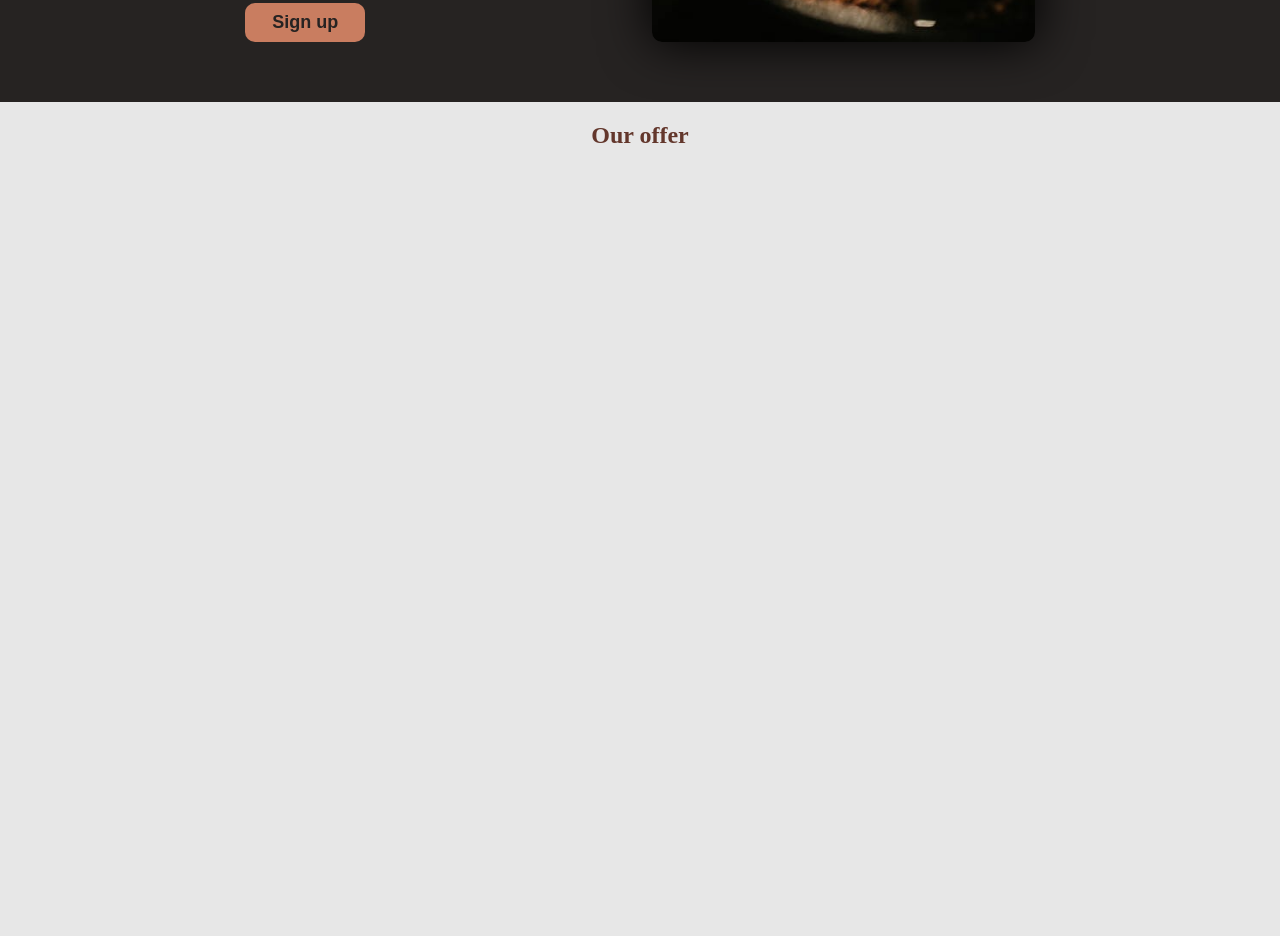
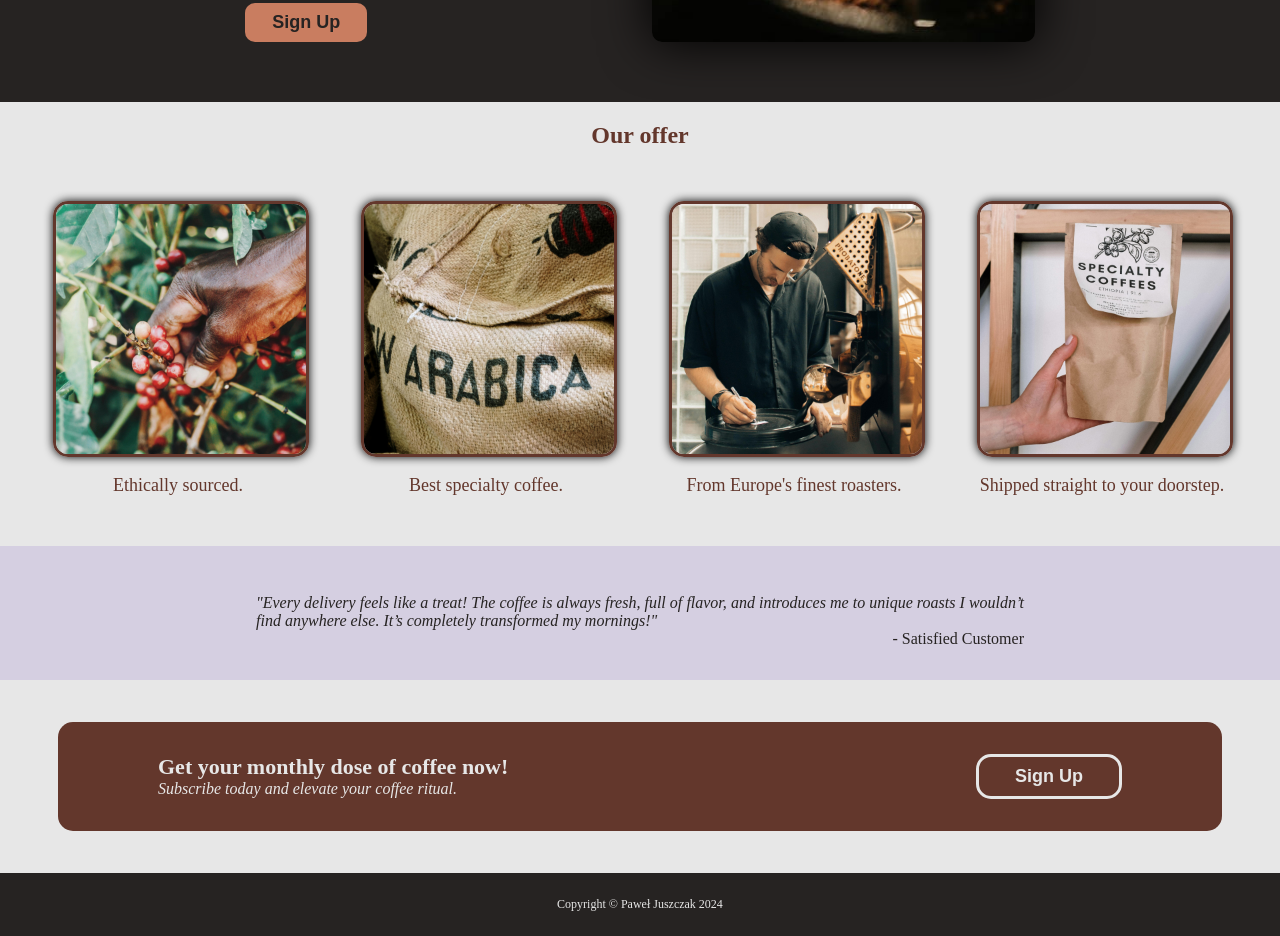
Before and after one commit to ktotopawel/coffee-subscription, a plain HTML site: page index.html in a window 1280 px wide. Shown: the part 501-1437 px from the top of the page. Before the commit the page ends 806 px from the top, so only its background shows below. Drawn offline with Linux system fonts and the light colour scheme; a web font is replaced by a local one.

Commit message:
Finished the project

```diff
--- a/index.html
+++ b/index.html
@@ -20,31 +20,44 @@
     </div>
     <div class="hero-div">
         <div class="hero-desc flex1">
-            <div class="hero">Experience the Best of Speciality Coffee</div>
+            <div class="hero">Experience the Best of Specialty Coffee</div>
             <p class="desc">Discover ethically sourced, specialty coffee delivered straight to your door. Our beans come from sustainable farms and are carefully roasted by small, local roasters across Europe. Enjoy the freshest, most flavorful coffee while supporting ethical practices and local artisans.</p>
-            <button type="button">Sign up</button>
+            <button type="button">Sign Up</button>
         </div>
         <img class="coffee flex1" src="img/roasting.jpg" alt="coffee roasting image">
     </div>
     <h2>Our offer</h2>
     <div class="offer-div">
         <div class="offer-item">
-            <img>
-            <p></p>
+            <img src="img/hand-coffee.jpg">
+            <p>Ethically sourced.</p>
         </div>
         <div class="offer-item">
-            <img>
-            <p></p>
+            <img src="img/bag-coffee.jpg">
+            <p>Best specialty coffee.</p>
         </div>
         <div class="offer-item">
-            <img>
-            <p></p>
+            <img src="img/roaster-coffee.jpg">
+            <p>From Europe's finest roasters.</p>
         </div>
         <div class="offer-item">
-            <img>
-            <p></p>
+            <img src="img/bagged-coffee.jpg">
+            <p>Shipped straight to your doorstep.</p>
         </div>
     </div>
-
+    <div class="quote">
+            <p><i>"Every delivery feels like a treat! The coffee is always fresh, full of flavor, and introduces me to unique roasts I wouldn’t find anywhere else. It’s completely transformed my mornings!"</i></p>
+            <div class="author">- Satisfied Customer</div>
+    </div>
+    <div class="subscription">
+        <div class="sub-txt">
+            <div class="sub-h">Get your monthly dose of coffee now!</div>
+            <div class="sub-sec">Subscribe today and elevate your coffee ritual.</div>
+        </div>
+        <button>Sign Up</button>
+    </div>
+    <div class="footer">
+        <p>Copyright © Paweł Juszczak 2024</p>
+    </div>
 </body>
 </html>
--- a/styles.css
+++ b/styles.css
@@ -6,6 +6,7 @@ body {
     background-color: #E7E7E7;
     padding: 0;
     margin: 0;
+    width: 100%;
 }
 
 .header {
@@ -95,3 +96,83 @@ h2 {
     font-size: 24px;
     font-weight: 600;
 }
+
+.offer-div {
+    display: flex;
+    justify-content: space-around;
+    padding: 32px;
+    gap: 16px;
+    flex-wrap: wrap;
+}
+
+.offer-item {
+    width: 250px;
+    height: auto;
+    flex: none;
+    text-align: center;
+    font-size: 18px;
+}
+
+.offer-item img {
+    object-fit: cover;
+    display: block;
+    width: 250px;
+    height: auto;
+    border: 3px solid #63372C;
+    border-radius: 15px;
+    box-shadow: 0 0 10px black;
+}
+
+.quote {
+    background-color: #D5CFE1;
+    text-align: justify;
+    padding: 2em 20%;
+    color: #262322;
+}
+
+.author {
+    text-align: right;
+    font-weight: 500;
+    margin-top: -1em;
+}
+
+.subscription {
+    display: flex;
+    background-color:#63372C;
+    color: #E7E7E7;
+    padding: 2em 100px;
+    margin: 42px 58px;
+    border-radius: 15px;
+    justify-content: space-between;
+    gap: 25px;
+}
+
+.sub-h {
+    font-weight: 600;
+    font-size: 22px;
+}
+.sub-sec {
+    font-size: 16px;
+    font-style: italic;
+}
+
+.subscription button {
+    background-color: #63372C;
+    border: 3px solid #E7E7E7;
+    color: #E7E7E7;
+    font-size: 18px;
+    font-weight: 600;
+    border-radius: 15px;
+    padding: 0.5em 2em;
+    margin-left: auto;
+    align-self: flex-end;
+    text-wrap: nowrap;
+}
+
+.footer {
+    background-color: #262322;
+    text-align: center;
+    color: #E7E7E7;
+    font-size: 12px;
+    padding: 1em 0;
+}
```
Also changed, not shown: img/bag-coffee.jpg (added), img/bagged-coffee.jpg (added), img/hand-coffee.jpg (added), img/roaster-coffee.jpg (added), 1 other file.
